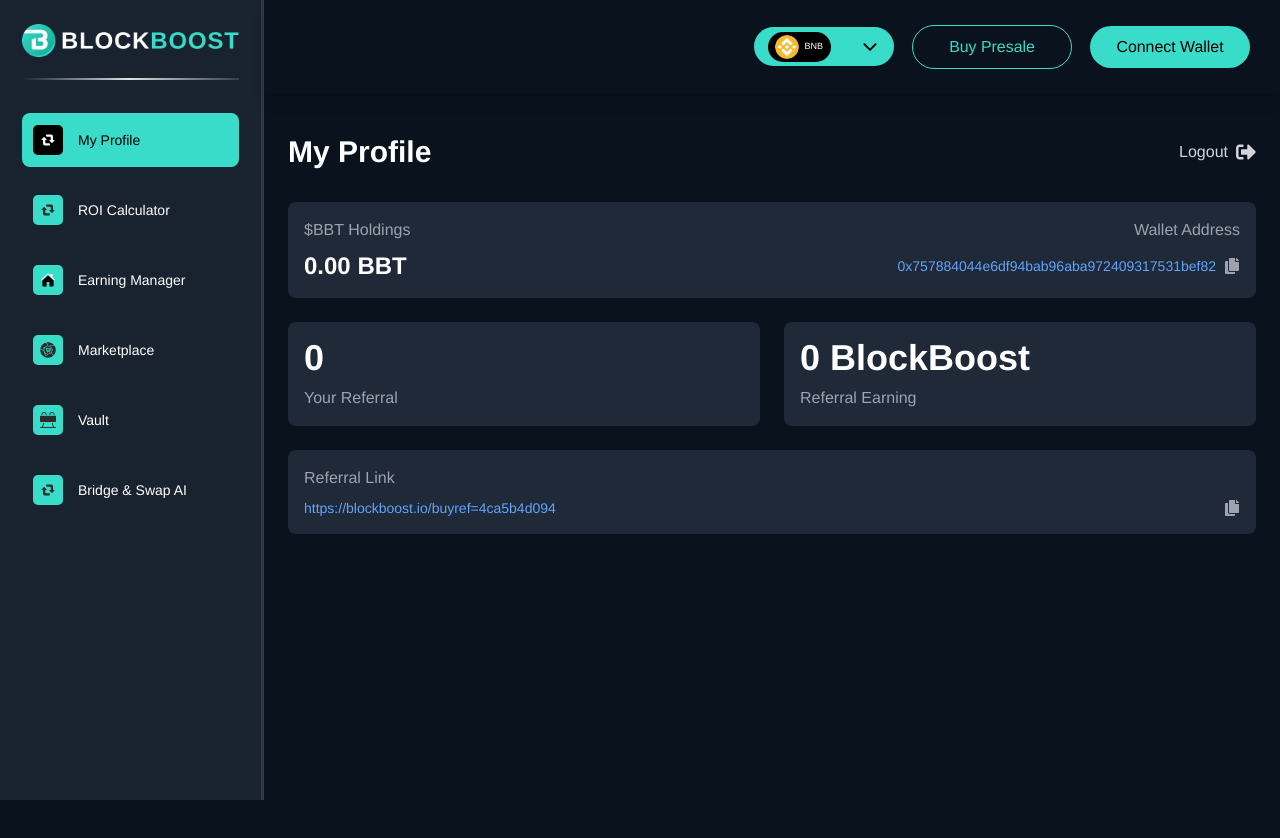
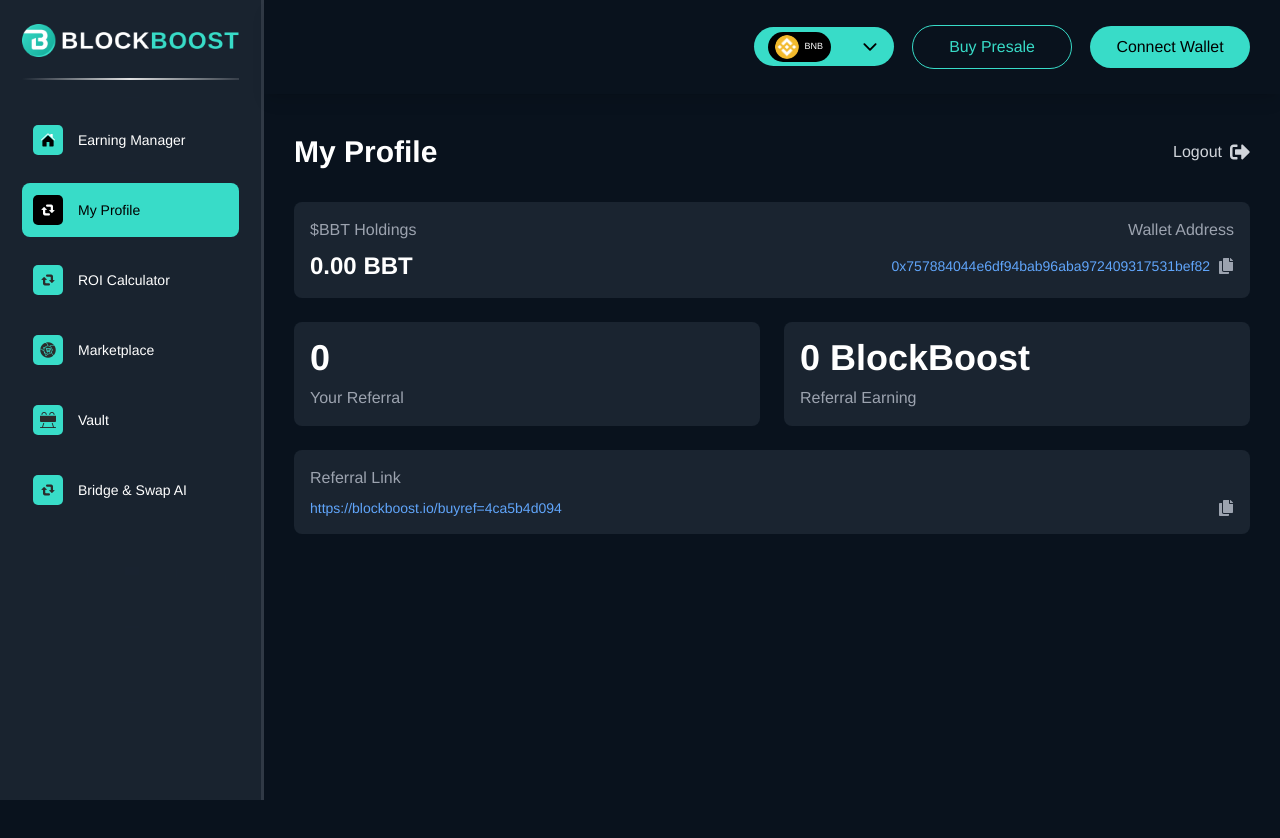
Before and after one commit to ShaYri12/Watzpaad, a React (Vite) app: page /my-profile in a window 1280 px wide. Shown: the top 838 px of the page. Built offline with nearby package versions, Linux system fonts and the light colour scheme.

Commit message:
colors-added

```diff
--- a/src/components/Header.jsx
+++ b/src/components/Header.jsx
@@ -65,7 +65,7 @@
             <LanguageDropdown />
           </div>
           <Link
-            to="/my-profile"
+            to="/dashboard"
             className="text-black flex items-center text-center justify-center xl:text-[18px] text-[16px] xl:w-[153px] lg:w-[140px] w-[153px] h-[54px] rounded-full border border-primaryColor transition"
             style={{
               background: "linear-gradient(180deg, #3FF5DF 0%, #00DCC2 100%)",
@@ -116,7 +116,7 @@
                 </NavLink>
               ))}
               <Link
-                to="/my-profile"
+                to="/dashboard"
                 className="text-black text-[18px] py-[15px] flex items-center justify-center px-[36px] rounded-full border border-primaryColor hover:text-white transition mt-2"
                 style={{
                   background:
--- a/src/components/Sidebar.jsx
+++ b/src/components/Sidebar.jsx
@@ -10,6 +10,12 @@
 
   const menuItems = [
     {
+      name: "Earning Manager",
+      icon: "/assets/icons/dashboard.svg", // Default icon
+      activeIcon: "/assets/icons/dashboard-white-icon.svg", // Icon when active
+      link: "/dashboard",
+    },
+    {
       name: "My Profile",
       icon: "/assets/icons/bridge-black-icon.svg",
       activeIcon: "/assets/icons/bridge.png",
@@ -20,12 +26,6 @@
       icon: "/assets/icons/bridge-black-icon.svg",
       activeIcon: "/assets/icons/bridge.png",
       link: "/rio-calculator",
-    },
-    {
-      name: "Earning Manager",
-      icon: "/assets/icons/dashboard.svg", // Default icon
-      activeIcon: "/assets/icons/dashboard-white-icon.svg", // Icon when active
-      link: "/dashboard",
     },
     {
       name: "Marketplace",
--- a/src/pages/MyProfile.jsx
+++ b/src/pages/MyProfile.jsx
@@ -14,7 +14,7 @@
   const walletAddress = "0x757884044e6df94bab96aba972409317531bef82";
   const referralLink2 = "https://blockboost.io/buyref=4ca5b4d094";
   return (
-    <div className="mt-16 lg:mt-4 min-h-screen text-white py-6 px-3.5 sm:px-6">
+    <div className="mt-16 lg:mt-4 min-h-screen text-white py-6 w-full max-w-[1280px] mx-auto lg:px-[30px] md:px-[15px] px-[20px]">
       <header className="flex justify-between items-center mb-8">
         <h1 className="text-3xl font-bold">My Profile</h1>
         <button className="flex items-center text-gray-300 hover:text-white">
@@ -22,7 +22,7 @@
         </button>
       </header>
 
-      <div className="bg-gray-800 rounded-lg p-4 mb-6">
+      <div className="bg-[#1F2835CC] rounded-lg p-4 mb-6">
         <div className="flex justify-between items-center mb-2">
           <span className="text-gray-400">$BBT Holdings</span>
           <span className="text-gray-400">Wallet Address</span>
@@ -49,17 +49,17 @@
       </div>
 
       <div className="grid grid-cols-1 sm:grid-cols-2 gap-6 mb-6">
-        <div className="bg-gray-800 rounded-lg p-4">
+        <div className="bg-[#1F2835CC] rounded-lg p-4">
           <h2 className="text-3xl sm:text-4xl font-bold mb-2">0</h2>
           <p className="text-gray-400">Your Referral</p>
         </div>
-        <div className="bg-gray-800 rounded-lg p-4">
+        <div className="bg-[#1F2835CC] rounded-lg p-4">
           <h2 className="text-2xl sm:text-4xl font-bold mb-2">0 BlockBoost</h2>
           <p className="text-gray-400">Referral Earning</p>
         </div>
       </div>
 
-      <div className="bg-gray-800 rounded-lg p-4">
+      <div className="bg-[#1F2835CC] rounded-lg p-4">
         <h2 className="text-gray-400 mb-2">Referral Link</h2>
         <div className="flex flex-col space-y-2">
           <div className="flex justify-between items-center">
--- a/src/pages/ROICalculator.jsx
+++ b/src/pages/ROICalculator.jsx
@@ -52,8 +52,8 @@
   };
 
   return (
-    <div className="mt-20 md:mt-14 w-full flex flex-col items-center justify-center text-white py-6 px-4">
-      <div className="w-full max-w-[1040px] mx-auto bg-gray-800 py-6 rounded-lg shadow-lg">
+    <div className="mt-20 md:mt-14 w-full flex flex-col items-center justify-center text-white py-6  max-w-[1280px] mx-auto lg:px-[30px] md:px-[15px] px-[20px]">
+      <div className="w-full  bg-[#1F2835CC] py-6 rounded-lg shadow-lg">
         <h1 className="text-2xl font-bold mb-4 border-b-[0.5px] border-white/30 px-4 pb-5">
           Token Amount Calculator
         </h1>
@@ -94,7 +94,7 @@
           <div className="bg-gray-900 w-full rounded-lg p-4 border border-gray-600">
             <div className="flex items-center justify-between gap-4">
               <div
-                className="w-full sm:w-[200px] gap-1.5 flex items-center flex-col text-center bg-gray-800 border border-gray-600 rounded-lg  px-2 sm:px-4 py-4 text-white"
+                className="w-full sm:w-[200px] gap-1.5 flex items-center flex-col text-center bg-[#1F2835CC] border border-gray-600 rounded-lg  px-2 sm:px-4 py-4 text-white"
                 style={{ left: `${(sliderValue / 19) * 100}%` }}
               >
                 <div className="text-gray-300 text-xs sm:text-base">
@@ -105,7 +105,7 @@
                 </div>
               </div>
 
-              <div className="flex flex-col gap-1.5 w-full sm:w-[200px] text-center bg-gray-800 border border-gray-600 rounded-lg px-2 sm:px-4 py-4 text-white">
+              <div className="flex flex-col gap-1.5 w-full sm:w-[200px] text-center bg-[#1F2835CC] border border-gray-600 rounded-lg px-2 sm:px-4 py-4 text-white">
                 <span className="text-gray-300 text-xs sm:text-base">Launch Price: </span>
                 <span className="text-[#38DCC8] text-sm sm:text-base">$0.075</span>
               </div>
```
